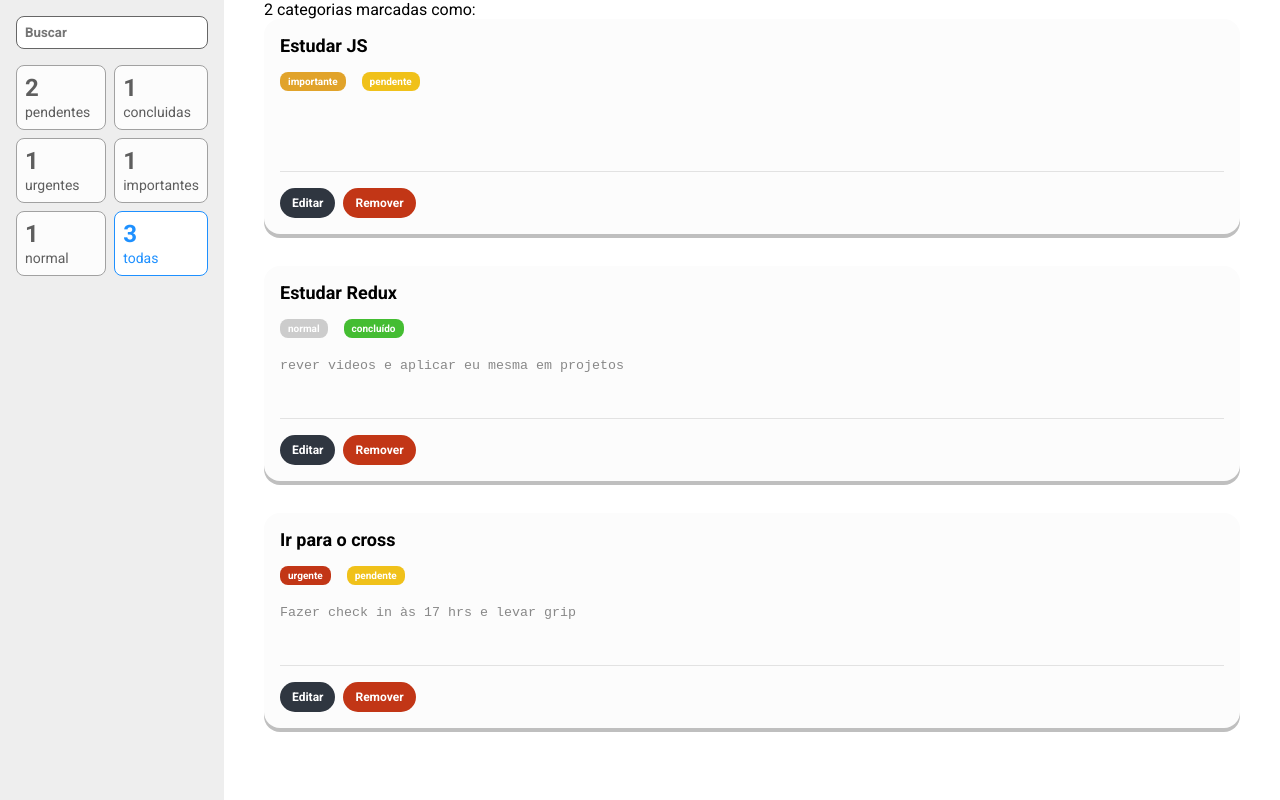
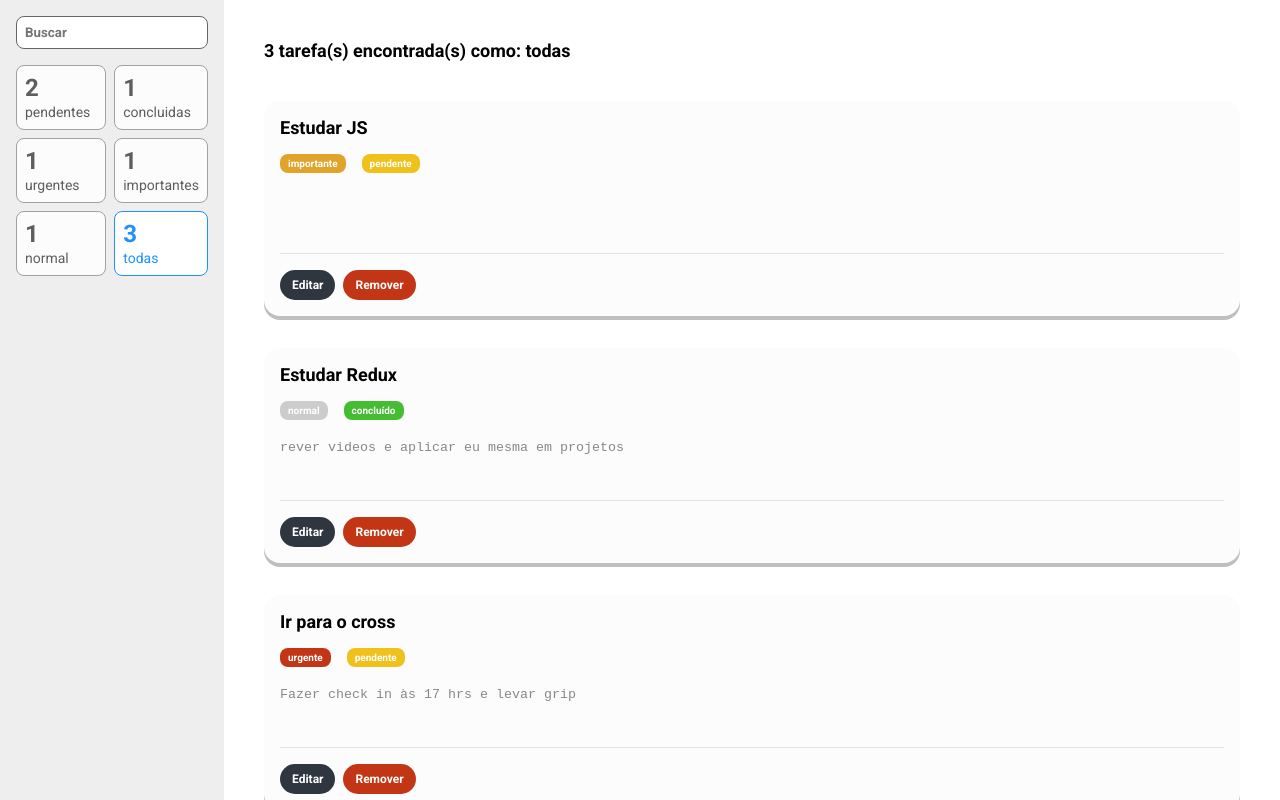
Before and after one commit to analoosena/My-tasks, a React (Vite) app: page / in a window 1280 px wide. Built offline with nearby package versions, Linux system fonts and the light colour scheme.

Commit message:
editing filter

```diff
--- a/src/containers/ListaDeTarefas/index.tsx
+++ b/src/containers/ListaDeTarefas/index.tsx
@@ -2,7 +2,7 @@ import { useSelector } from "react-redux";
 
 import { RootReducer } from "../../store";
 import Tarefa from "../../components/Tarefa";
-import { Container } from "./styles";
+import { Container, Resultado } from "./styles";
 
 const ListaDeTarefas = () => {
   const { itens } = useSelector((state: RootReducer) => state.tarefas);
@@ -34,11 +34,27 @@ const ListaDeTarefas = () => {
       return itens;
     }
   };
+  const tarefas = filtraTarefas();
+
+  const exibeResultadoFiltragem = (qnte: number) => {
+    let mensagem = "";
+    const mensagemBusca =
+      termoBusca !== undefined && termoBusca.length > 0 ? ` e "${termoBusca}"` : "";
+
+    if (criterio === "todas") {
+      mensagem = `${qnte} tarefa(s) encontrada(s) como: todas ${mensagemBusca}`;
+    } else {
+      mensagem = `${qnte} tarefa(s) encontrada(s) como: "${criterio} = ${valor}"  ${mensagemBusca}`;
+    }
+    return mensagem;
+  };
+  const mensagemAoUser = exibeResultadoFiltragem(tarefas.length);
+
   return (
     <Container>
-      <p>2 categorias marcadas como: {termoBusca}</p>
+      <Resultado>{mensagemAoUser}</Resultado>
       <ul>
-        {filtraTarefas().map((t) => (
+        {tarefas.map((t) => (
           <li key={t.titulo}>
             <Tarefa
               id={t.id}
--- a/src/containers/ListaDeTarefas/styles.ts
+++ b/src/containers/ListaDeTarefas/styles.ts
@@ -5,3 +5,10 @@ export const Container = styled.main`
   height: 100vh;
   overflow-y: scroll;
 `;
+export const Resultado = styled.p `
+  margin-bottom: 40px;
+  margin-top: 40px;
+  display: block;
+  font-size: 18px;
+  font-weight: bold
+`
```
